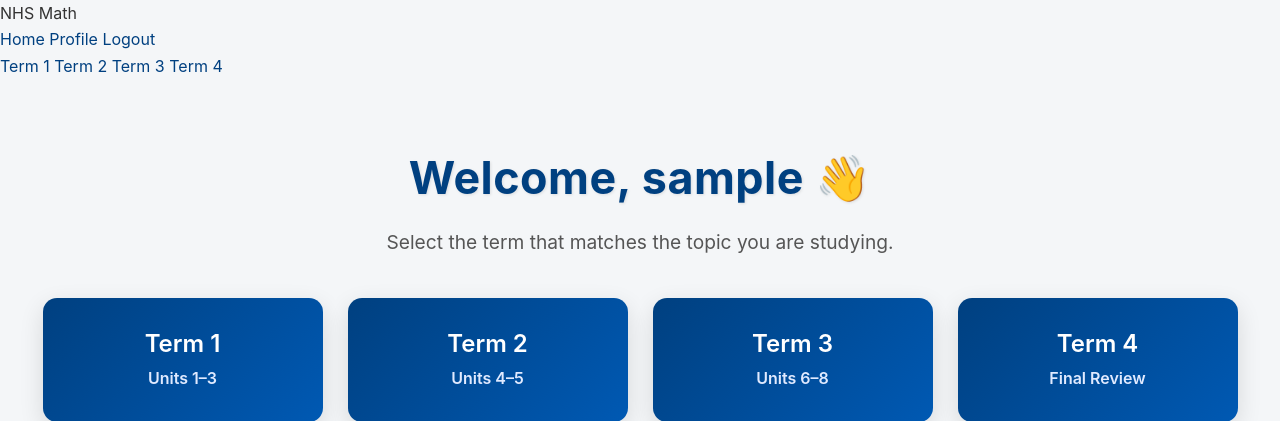
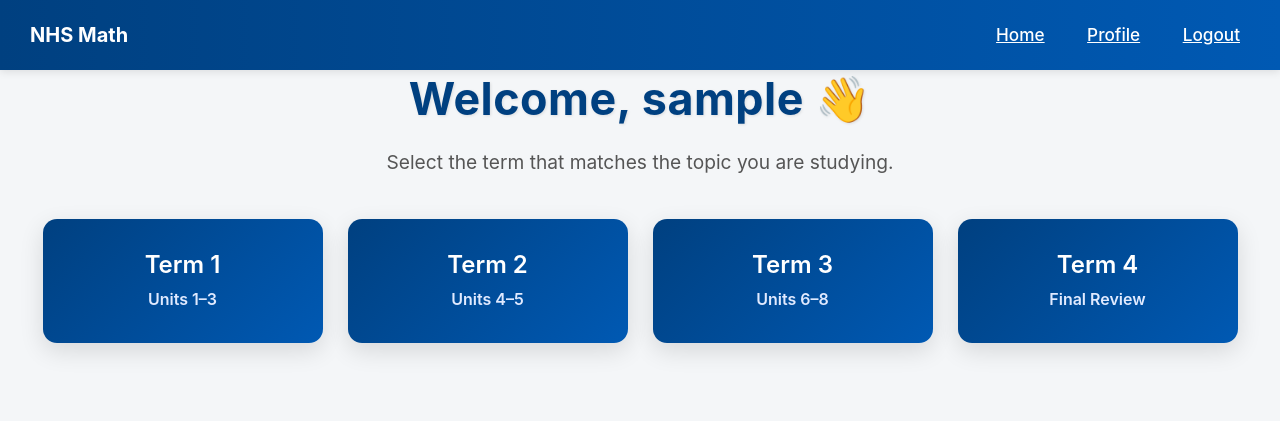
Before and after one commit to ryan-hyn/nhs-math, a Flask app: page /index in a window 1280 px wide. Shown: the top 421 px of the page. Run offline with Flask 3, Linux system fonts and the light colour scheme; the visitor is signed in with stand-in values (Sample User, id 1).

Commit message:
V1.5 Global Top Nav Bar

```diff
--- a/app/static/style.css
+++ b/app/static/style.css
@@ -69,7 +69,7 @@ h1, h2, h3, h4, h5, h6 {
     margin-left: 18px;
     font-weight: 500;
     font-size: 1.075rem;
-    text-decoration: none;
+    text-decoration: underline;
     padding: 10px 10px;
     border-radius: 5px;
     transition: background-color 0.2s, color 0.2s;
--- a/app/templates/base.html
+++ b/app/templates/base.html
@@ -12,9 +12,9 @@
 </head>
 <body>
     <!-- Top navbar -->
-    <header>
-        <div>NHS Math</div>
-        <div>
+    <header id="top-nav">
+        <div class="logo">NHS Math</div>
+        <nav class="top-menu">
             <a href="{{ url_for('landing') }}">Home</a>
             {% if current_user.is_anonymous %}
                 <a href="{{ url_for('login') }}">Login</a>
@@ -22,18 +22,8 @@
                 <a href="{{ url_for('user', username=current_user.username) }}">Profile</a>
                 <a href="{{ url_for('logout') }}">Logout</a>
             {% endif %}
-        </div>
+        </nav>
     </header>
-
-    <!-- Terms navigation -->
-    {% if not current_user.is_anonymous %}
-    <nav>
-        <a href="{{ url_for('term_1') }}">Term 1</a>
-        <a href="{{ url_for('term_2') }}">Term 2</a>
-        <a href="{{ url_for('term_3') }}">Term 3</a>
-        <a href="{{ url_for('term_4') }}">Term 4</a>
-    </nav>
-    {% endif %}
 
     <!-- Flash messages -->
     {% with messages = get_flashed_messages() %}
```
